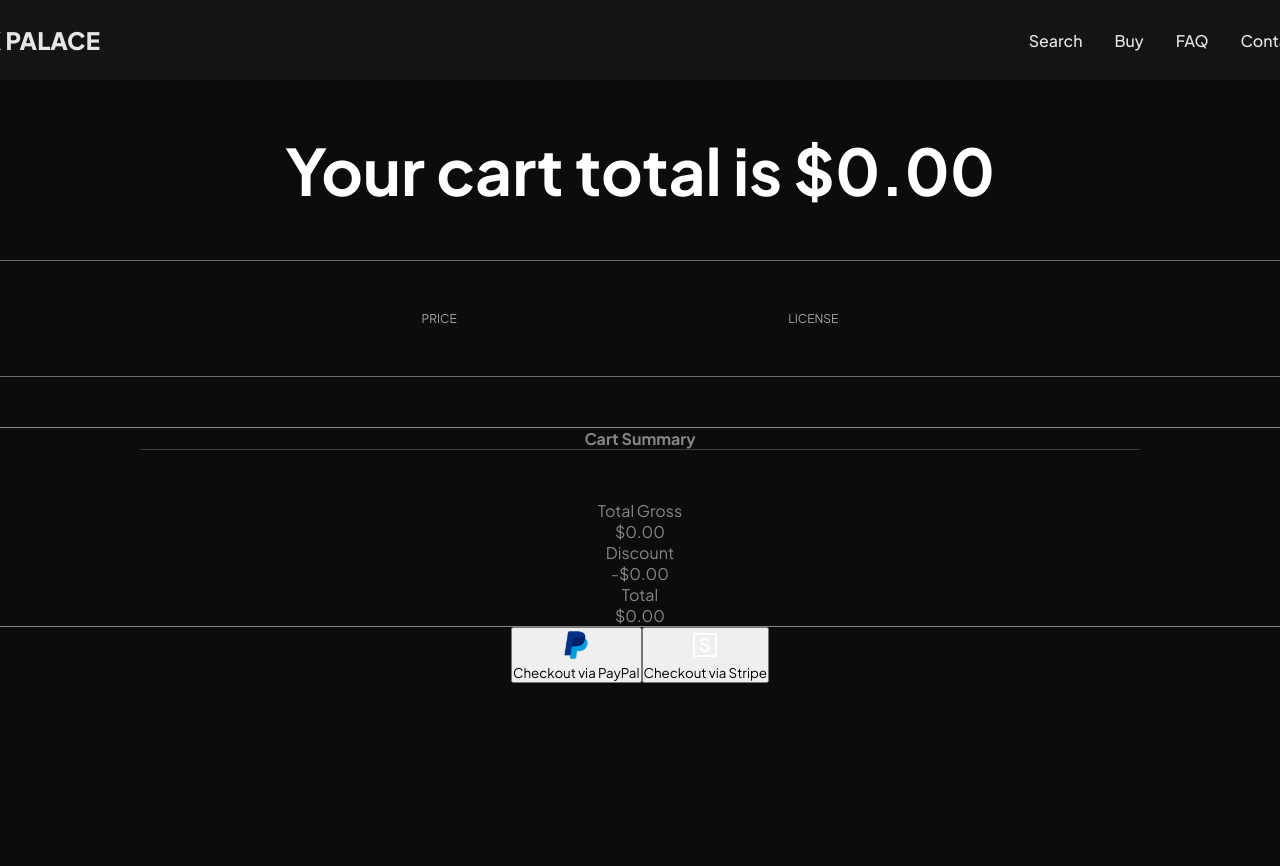
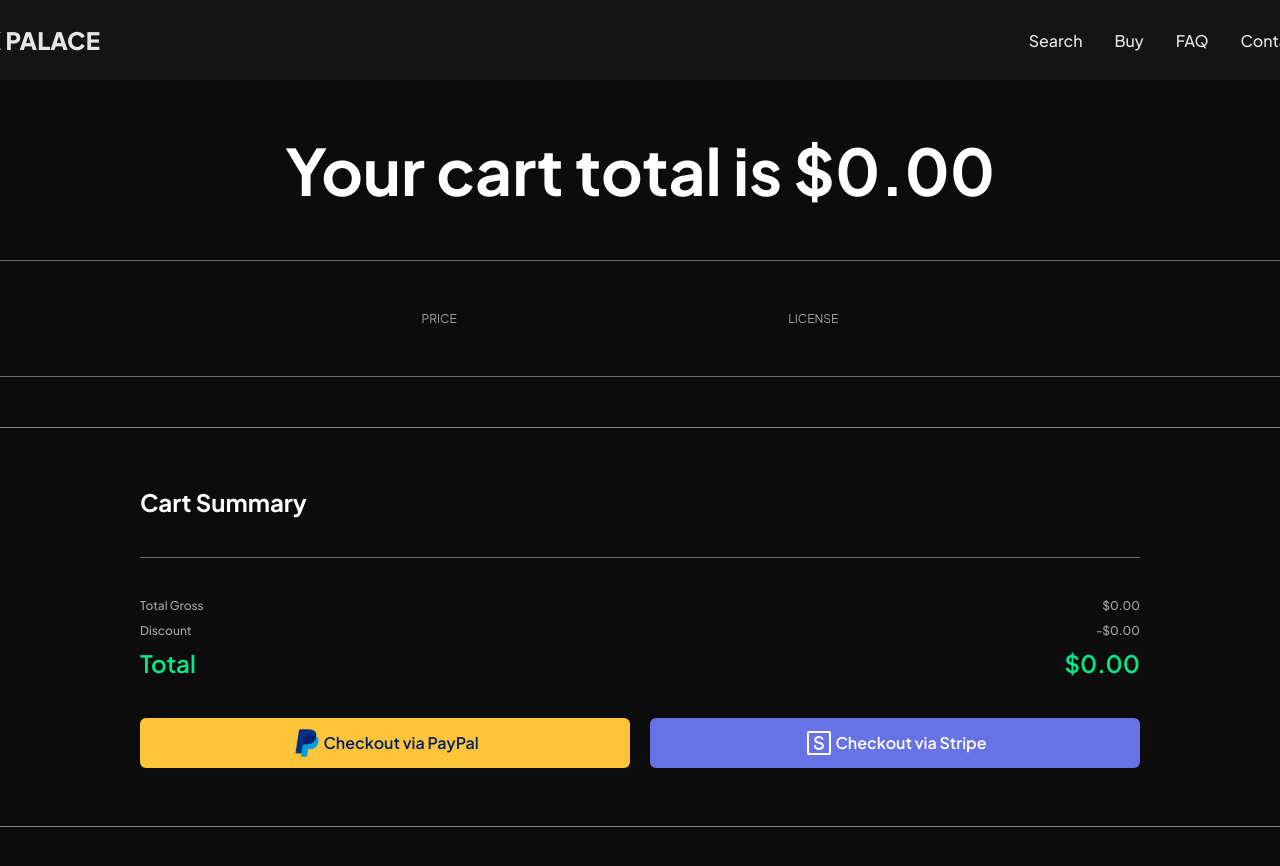
Before and after one commit to davidwrossiter/trackpalace, a React (Create React App) app: page /cart in a window 1280 px wide. Shown: the top 866 px of the page. Before the commit the page ends 800 px from the top, so only its background shows below. Built offline with nearby package versions, Linux system fonts and the light colour scheme.

Commit message:
updated cart component

```diff
--- a/src/Components/Cart/Cart.css
+++ b/src/Components/Cart/Cart.css
@@ -138,24 +138,103 @@
 /* CART SUMMARY */
 
 .cart-summary {
-    border: solid white 1px;
-    opacity: 0.5;
+    height: 400px;
+    border: solid rgba(255, 255, 255, 0.496) 1px;
     border-radius: 6px;
     display: flex;
     justify-content: center;
+    align-items: center;
+    justify-content: center;
+    margin-bottom: 200px;
+}
+
+.cart-summary-container {
+    width: 1000px;
+    height: 300px;
+    display: flex;
+    justify-content: center;
+    align-items: flex-start;
+    flex-direction: column;
+
+}
+
+.cart-summary-container h4 {
+    font-size: 24px;
+
+}
+
+#total-gross-cost,
+#total-discount-amount,
+#final-cart-total {
+    display: flex;
+    flex-direction: row;
+    justify-content: space-between;
+    width: 1000px;
+    margin-bottom: 10px;
+}
+
+#total-gross-cost,
+#total-discount-amount {
+    font-size: 12px;
+    color: #A7A7A7;
+    font-weight: 500;
+}
+
+#final-cart-total {
+    color: #00EB88;
+    font-size: 24px;
+    font-weight: 600;
+    margin-bottom: 40px;
+}
+
+#checkout-options-buttons {
+    display: flex;
+    justify-content: space-between;
+    align-items: center;
+    width: 1000px;
+}
+
+#checkout-with-stripe,
+#checkout-with-pay-pal {
+    width: 490px;
+    display: flex;
+    justify-content: center;
+    align-items: center;
+    height: 50px;
+    border: none;
+    border-radius: 6px;
+    font-size: 16px;
+    font-weight: 600;
+
+}
+
+#checkout-with-stripe {
+    background-color: #6772E5;
+    color: white;
+
+
+}
+
+#checkout-with-pay-pal {
+    background-color: #FFC439;
+    color: #022069;
+
 
 }
 
 .cart-line-2 {
+    margin-top: 40px;
     background-color: white;
     width: 1000px;
     height: 1px;
     opacity: 0.5;
     background-color: rgb(204, 204, 204);
-    margin-bottom: 50px;
+    margin-bottom: 40px;
 
 }
 
-.cart-summary-container {
-    width: 1000px;
-}
+
+
+/* .cart-summary-container h4 {
+    margin-top:
+} */
--- a/src/Components/Cart/Cart.js
+++ b/src/Components/Cart/Cart.js
@@ -69,9 +69,7 @@ const Cart = () => {
                             <p>${cartTotal}.00</p>
                         </div>
                     </div>
-                </div>
-            </div>
-            <div>
+                    <div id='checkout-options-buttons'>
                         <button id='checkout-with-pay-pal'>
                             <img src={paypalLogo} />
                             <p>Checkout via PayPal</p>
@@ -82,6 +80,9 @@ const Cart = () => {
                         </button>
                     </div>
                 </div>
+            </div>
+
+        </div>
     )
 }
 
```
Lines whose indentation alone changed are shown as unchanged.
